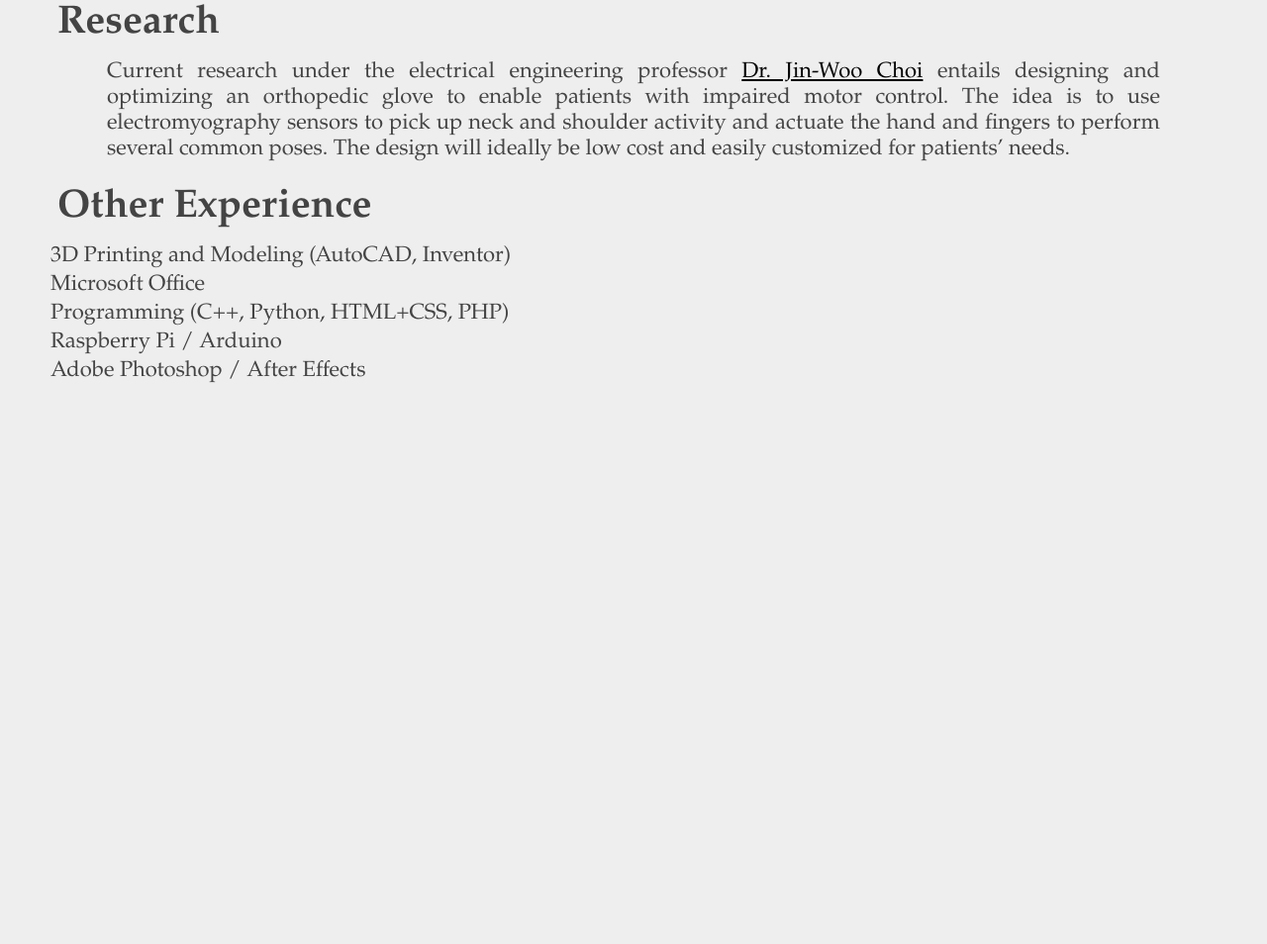
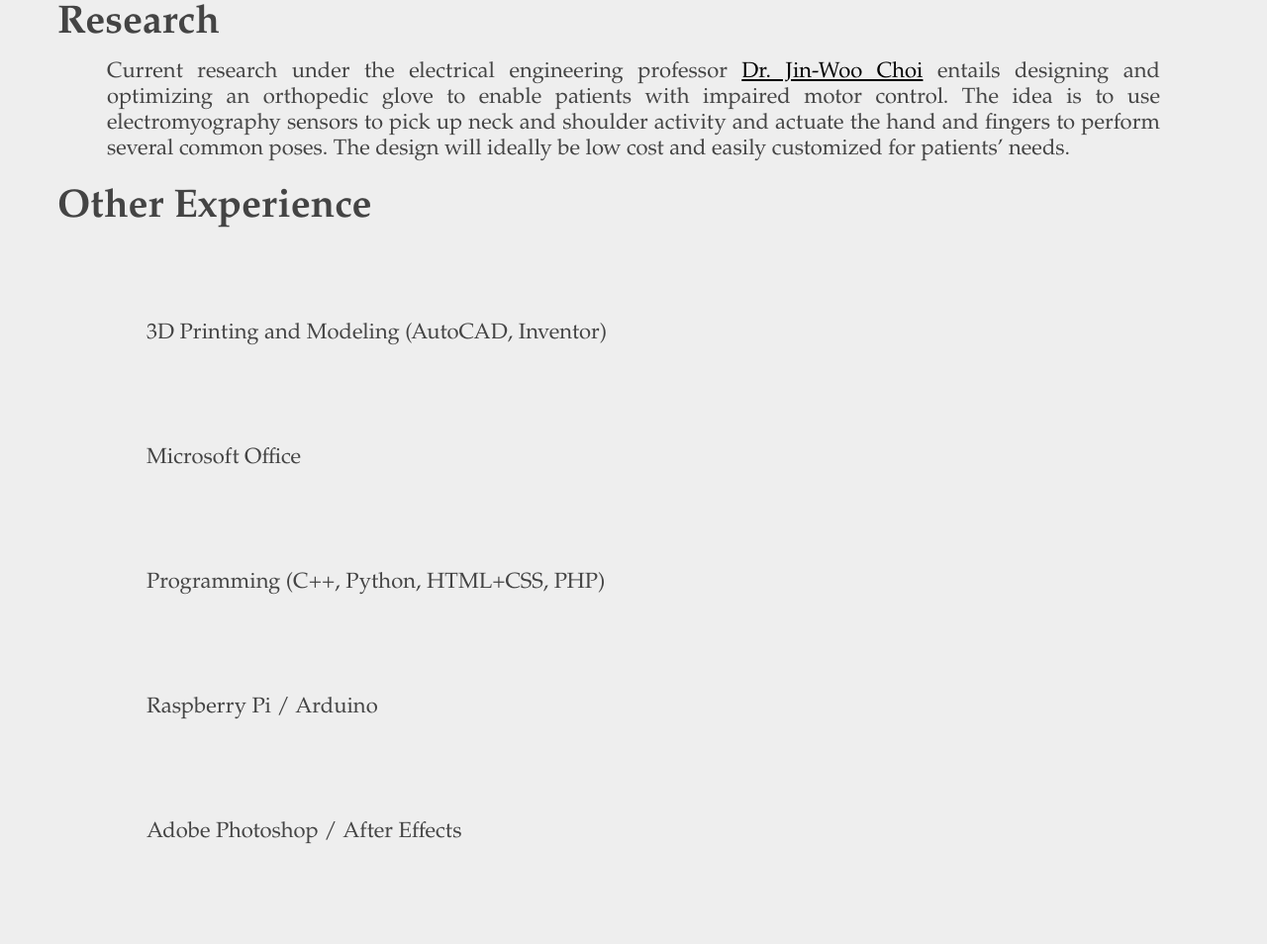
Before and after one commit to ampiere/ampiere.github.io, a PHP site: page /experience.html in a window 1280 px wide. Shown: the part 564-1518 px from the top of the page at 99% size. Before the commit the page ends 951 px from the top, so only its background shows below. Run offline with PHP 8.4, Linux system fonts and the light colour scheme.

Commit message:
Update stylesheet.css

```diff
--- a/stylesheet.css
+++ b/stylesheet.css
@@ -87,7 +87,7 @@ img.icon:active {
 
 .linormal {
   display: block;
-  margin: 3px;
+  margin: 100px;
   padding: 0px;
   background-color: #EEEEEE;
   border: none;
```
